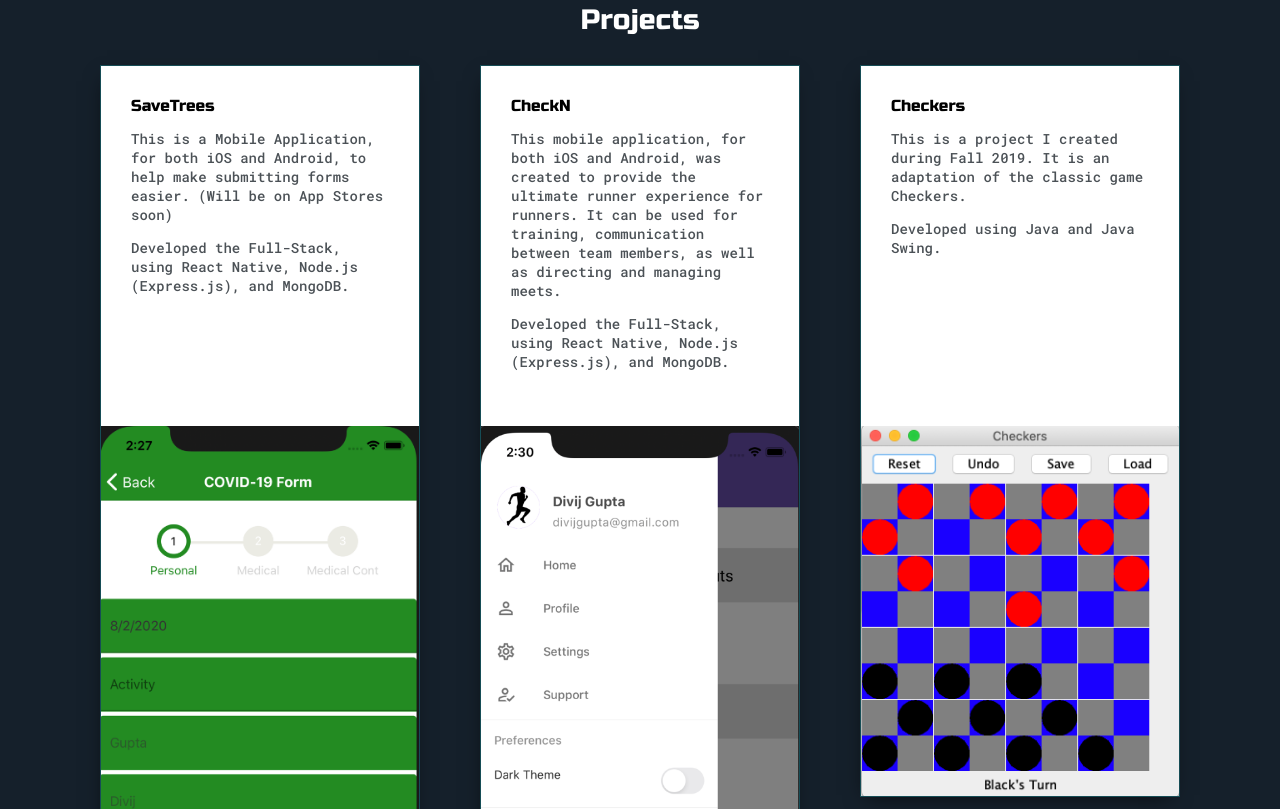
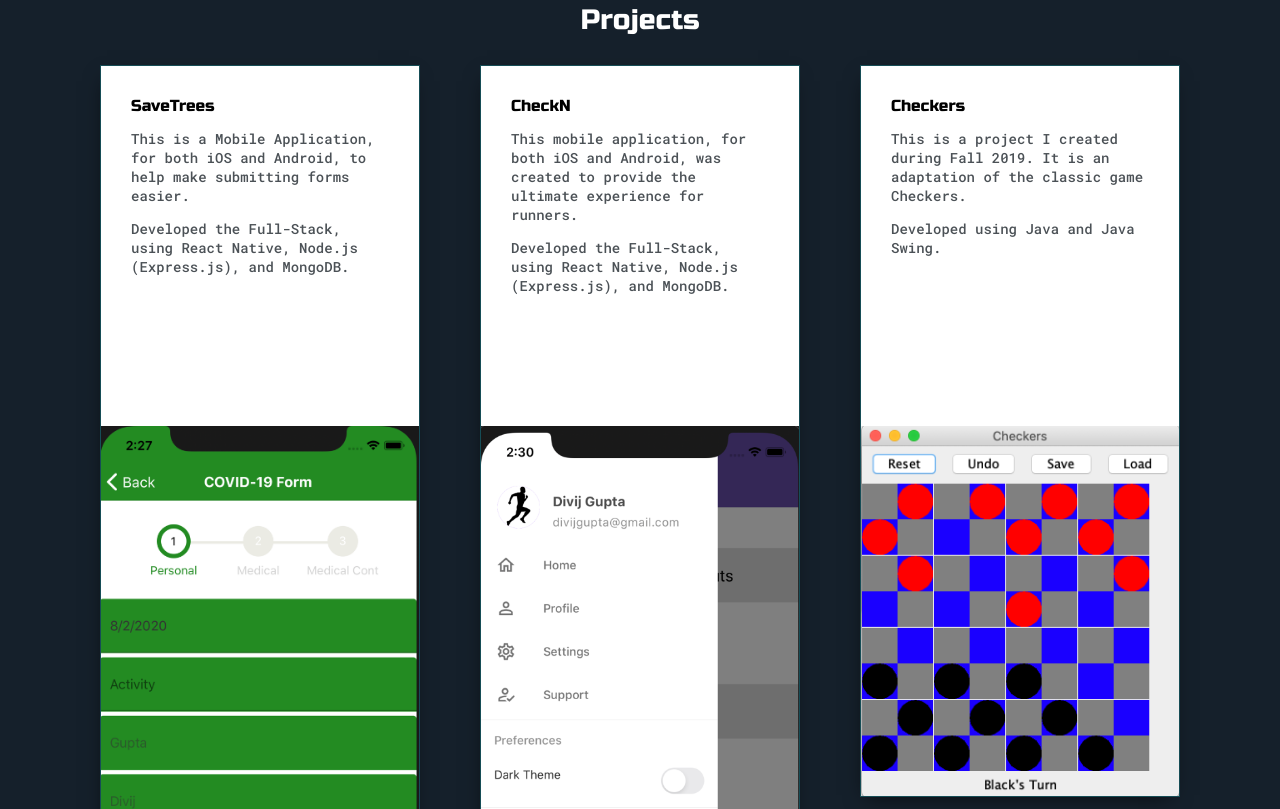
Before and after one commit to divijgupta/divijgupta.github.io, a plain HTML site: page index.html in a window 1280 px wide. Shown: the part 1791-2600 px from the top of the page. Drawn offline with Linux system fonts and the light colour scheme.

Commit message:
new coursework

```diff
--- a/index.html
+++ b/index.html
@@ -197,7 +197,7 @@
 						<div class="post-preview">
 							<h6 class="post-title">SaveTrees</h6>
 							<p class="post-intro">This is a Mobile Application, for both iOS and Android,
-								to help make submitting forms easier. (Will be on App Stores soon)</p>
+								to help make submitting forms easier.</p>
 							<p class="post-intro"> Developed the Full-Stack, using React Native, Node.js (Express.js), and MongoDB.</p>
 						</div>
 						<img class="thumbnail" src="assets/savetrees.png"  alt= "savetrees photo">
@@ -208,8 +208,8 @@
 					<div class="post">
 						<div class="post-preview">
 							<h6 class="post-title">CheckN</h6>
-							<p class="post-intro">This mobile application, for both iOS and Android, was created to provide the ultimate runner experience for runners.
-								It can be used for training, communication between team members, as well as directing and managing meets.</p>
+							<p class="post-intro">This mobile application, for both iOS and Android, was created to provide the ultimate experience for runners.
+								</p>
 							<p class="post-intro"> Developed the Full-Stack, using React Native, Node.js (Express.js), and MongoDB.</p>
 
 						</div>
@@ -282,6 +282,7 @@
 							<li>Intro to Computer Systems</li>
 							<li>Automata, Computability, and Complexity*</li>
 							<li><br></li>
+							<li><br></li>
 
 						</ul>
 
@@ -317,6 +318,7 @@
 							<li> Statistics for Economists and R</li>
 							<li>Econometrics</li>
 							<li> Industrial Organization*</li>
+							<li> Economics of Family*</li>
 						</ul>
 
 					</div>
```
